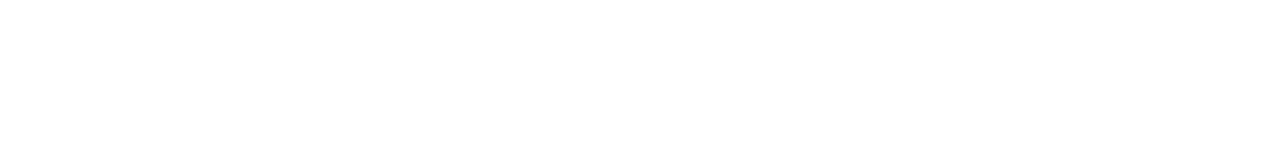
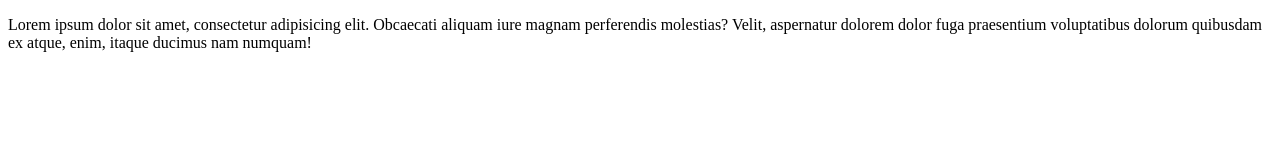
Before and after one commit to TroopaCode/vscodegitprueba, a plain HTML site: page index.html in a window 1280 px wide. Drawn offline with Linux system fonts and the light colour scheme.

Commit message:
Agregado Div contenedor

```diff
--- a/index.html
+++ b/index.html
@@ -7,6 +7,11 @@
     <title>Document</title>
 </head>
 <body>
-
+    <!-- div contenedor 1-->
+    <div class="container">
+        <div class="row">
+            <p>Lorem ipsum dolor sit amet, consectetur adipisicing elit. Obcaecati aliquam iure magnam perferendis molestias? Velit, aspernatur dolorem dolor fuga praesentium voluptatibus dolorum quibusdam ex atque, enim, itaque ducimus nam numquam!</p>
+        </div>
+    </div>
 </body>
 </html>
```
